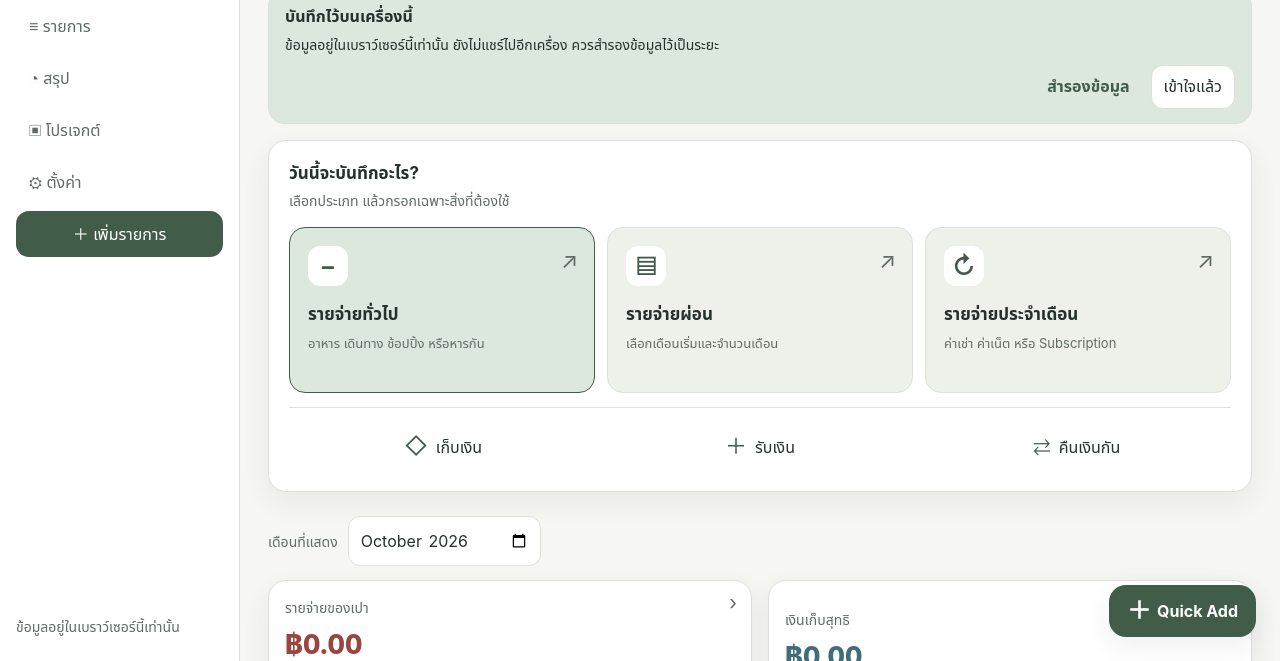
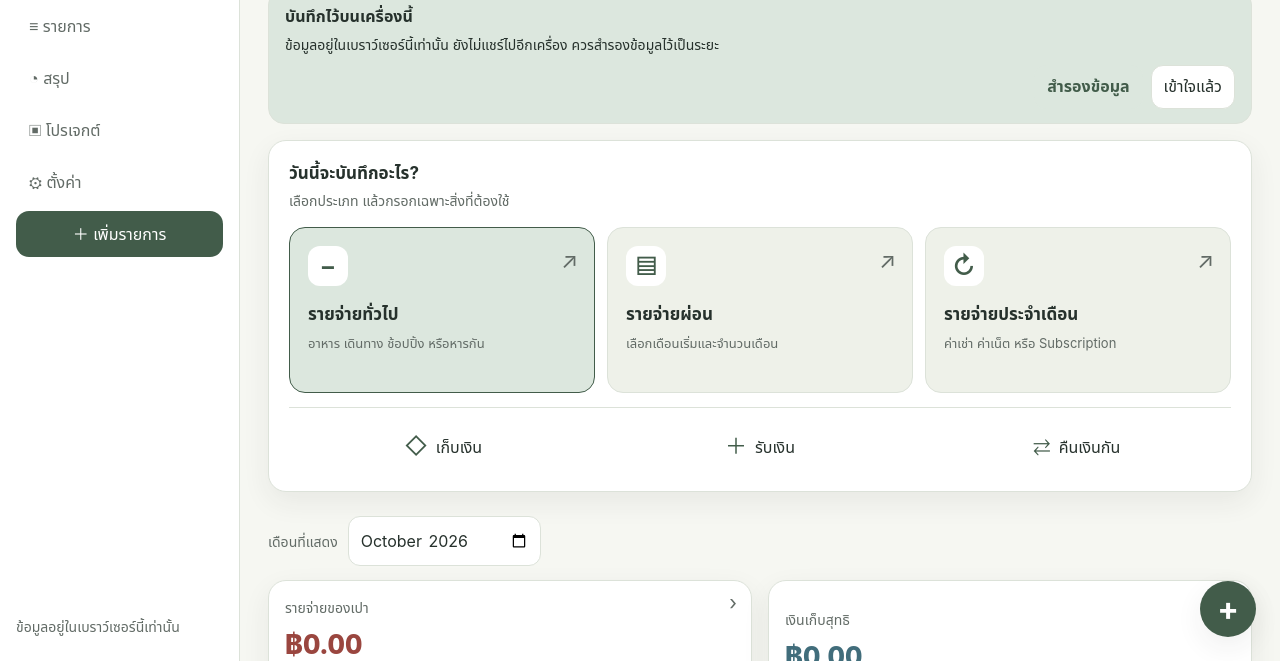
Before and after one commit to ptclinicapp-wq/obeast-expense-app, a plain HTML site: page index.html in a window 1280 px wide. Shown: the part 139-800 px from the top of the page. Drawn offline with Linux system fonts and the light colour scheme.

Commit message:
Show floating Quick Add as a plus icon

```diff
--- a/index.html
+++ b/index.html
@@ -4,7 +4,7 @@
 <meta charset="utf-8" />
 <meta name="viewport" content="width=device-width,initial-scale=1,viewport-fit=cover" />
 <title>Pao & Tim Money</title>
-<link rel="stylesheet" href="./styles.css?v=20261004-floating-add">
+<link rel="stylesheet" href="./styles.css?v=20261004-plus-only">
 </head>
 <body>
 <div class="app">
@@ -151,7 +151,7 @@
 </section>
 
 </div></main></div>
-<button class="fab" id="fab" type="button" aria-label="Quick Add เพิ่มรายการ กดเพื่อเพิ่ม ลากเพื่อย้าย หรือใช้ปุ่มลูกศรเพื่อย้าย" title="กดเพื่อเพิ่มรายการ · ลากเพื่อย้าย"><span aria-hidden="true">＋</span> Quick Add</button>
+<button class="fab" id="fab" type="button" aria-label="Quick Add เพิ่มรายการ กดเพื่อเพิ่ม ลากเพื่อย้าย หรือใช้ปุ่มลูกศรเพื่อย้าย" title="กดเพื่อเพิ่มรายการ · ลากเพื่อย้าย"><span aria-hidden="true">+</span></button>
 <nav class="bottom" aria-label="เมนูหลักบนมือถือ"><button data-view="home" class="active" aria-current="page"><span class="nav-ico">⌂</span><span class="nav-label">หน้าหลัก</span></button><button data-view="history"><span class="nav-ico">≡</span><span class="nav-label">รายการ</span></button><button data-view="summary"><span class="nav-ico">◔</span><span class="nav-label">สรุป</span></button><button data-view="projects"><span class="nav-ico">▣</span><span class="nav-label">โปรเจกต์</span></button><button data-view="settings"><span class="nav-ico">⚙</span><span class="nav-label">ตั้งค่า</span></button></nav>
 <div id="addSheet" class="modal add-sheet" role="dialog" aria-modal="true" aria-labelledby="addSheetTitle" aria-hidden="true" onclick="if(event.target===this)closeAddSheet()">
   <div class="modalcard" tabindex="-1">
--- a/styles.css
+++ b/styles.css
@@ -119,8 +119,8 @@ body[data-view=home] .fab{display:flex}
 .schedule-options .field{margin-top:8px}
 .schedule-preview{background:var(--sage2);color:var(--sage);padding:12px;border-radius:12px;font-size:14px;line-height:1.65}
 .daily-card{grid-column:1/-1}
-.fab{display:flex;position:fixed;align-items:center;justify-content:center;gap:6px;right:24px;bottom:24px;width:auto;height:auto;min-height:52px;padding:12px 18px;border:0;border-radius:17px;background:var(--sage);color:var(--on-primary);font-size:16px;font-weight:700;z-index:29;box-shadow:var(--shadow);touch-action:none;user-select:none;cursor:grab}
-.fab span{font-size:24px;line-height:1}
+.fab{display:flex;position:fixed;align-items:center;justify-content:center;gap:0;right:24px;bottom:24px;width:56px;height:56px;min-height:56px;padding:0;border:0;border-radius:50%;background:var(--sage);color:var(--on-primary);font-size:16px;font-weight:700;z-index:29;box-shadow:var(--shadow);touch-action:none;user-select:none;cursor:grab}
+.fab span{font-size:32px;line-height:1}
 .fab.dragging{cursor:grabbing;filter:brightness(1.08)}
 body[data-view=add] .fab{display:none}
 @media(max-width:900px){.fab{right:16px;bottom:calc(90px + env(safe-area-inset-bottom))}}
```
